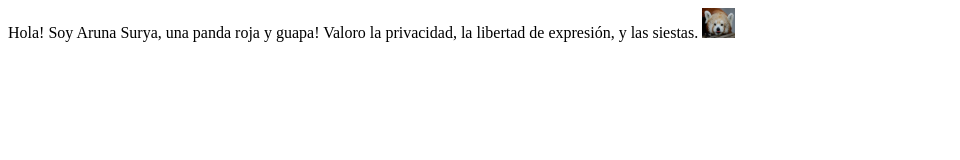
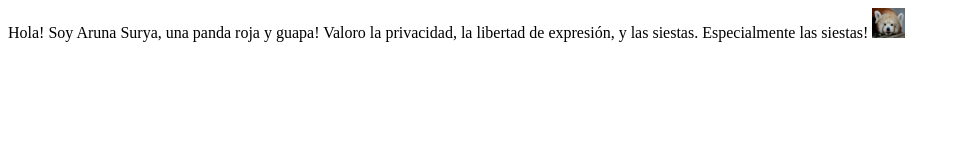
Before and after one commit to arunasurya/arunasurya.github.io, a plain HTML site: page index.html in a window 1280 px wide. Shown: the whole page, without its empty margins (0-960 px from the left). Drawn offline with Linux system fonts and the light colour scheme.

Commit message:
Add more text

```diff
--- a/index.html
+++ b/index.html
@@ -2,7 +2,7 @@
 <body>
 <p>
 Hola! Soy Aruna Surya, una panda roja y guapa!
-Valoro la privacidad, la libertad de expresión, y las siestas.
+Valoro la privacidad, la libertad de expresión, y las siestas. Especialmente las siestas!
 <img src="panda.jpeg" height="30" width="33"/>
 
 </p>
```
